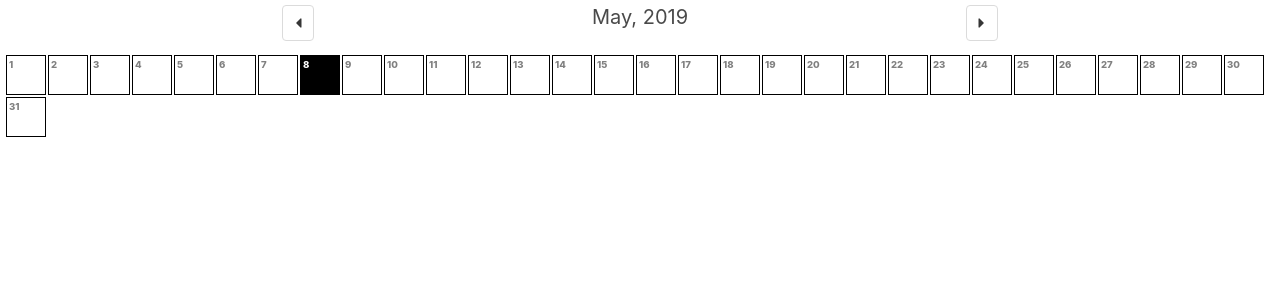
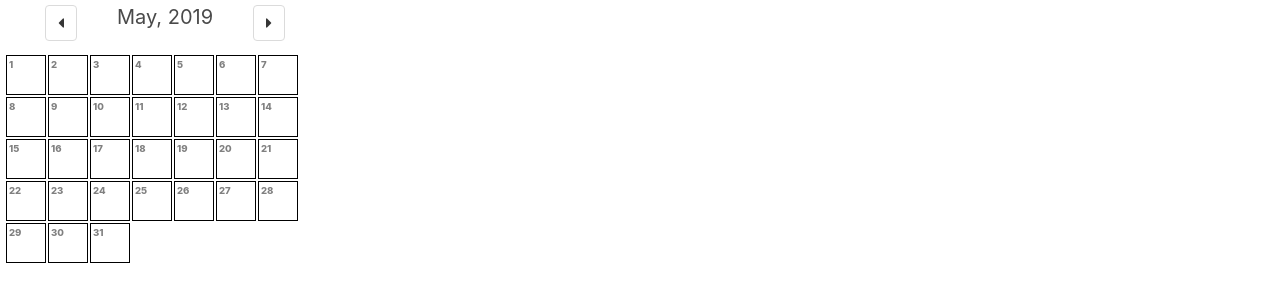
Before and after one commit to surajsharma/Calendar, a React (Create React App) app: page / in a window 1280 px wide. Shown: the top 302 px of the page. Built offline with nearby package versions, Linux system fonts and the light colour scheme.

Commit message:
calendar works

```diff
--- a/src/components/Day.js
+++ b/src/components/Day.js
@@ -1,14 +1,26 @@
-import React from "react";
+import React from "react"
 
 export default class Day extends React.Component {
+  constructor(props) {
+    super(props);
+    this.state = {
+        today: {dd:this.props.today.dd, mm:this.props.today.mm, yyyy:this.props.today.yyyy},
+        thisday: false
+    };
+  }
+
+  componentDidMount(){
+    let today = new Date()
+    if(this.props.isday) {
+        console.log(this.props.isday)
+        this.setState({thisday:true})
+    }
+}
+
   render() {
-    if(Number(this.props.today) === Number(this.props.date))
-    { if(this.props.thismonth)
+    if(this.state.thisday)
         return <div className="day today">{this.props.date}</div>
       else
         return <div className="day">{this.props.date}</div>
-    } else {
-    return <div className="day">{this.props.date}</div>
-  }
   }
 }
--- a/src/components/Month.js
+++ b/src/components/Month.js
@@ -10,17 +10,19 @@ export default class Month extends React.Component {
       firstDay: new Date(this.props.year, this.props.month).getDay(),
       numDays: 32 - new Date(this.props.year, this.props.month, 32).getDate(),
       rDays: [],
-      todaydd: null,
-      month:this.props.month,
-      year:this.props.year,
-      thismonth:true
+      today: {dd:null, mm:null, yyyy:null},
+      monthDisplay:this.props.month,
+      yearDisplay:this.props.year
     };
   }
 
   componentDidMount() {
-    let dd = String(this.props.today.getDate()).padStart(2, '');
-    this.daysInMonth(this.state.month, this.state.year);
-    this.setState({ todaydd: dd });
+    let dd = this.props.today.getDate();
+    let mm = this.props.today.getMonth();
+    let yyyy = this.props.today.getFullYear();
+
+    this.daysInMonth(this.state.monthDisplay, this.state.monthDisplay);
+    this.setState({ today: {dd:dd, mm:mm, yyyy: yyyy} });
   }
 
   daysInMonth = (iMonth, iYear) => {
@@ -35,30 +37,48 @@ export default class Month extends React.Component {
   };
 
   nextMonth = () =>{
-    this.setState({thismonth:false, month: (this.state.month+1)%months.length})
-    this.daysInMonth(this.state.month+1, this.state.year)
+    if(((this.state.monthDisplay)%months.length)==11){
+        let HNY = Number(this.state.yearDisplay)+1
+        console.log(HNY, ((this.state.monthDisplay+1)%months.length))
+        this.setState({monthDisplay:0, yearDisplay: HNY})
+    }
+      else
+      {
+        this.setState({monthDisplay:(this.state.monthDisplay+1)%months.length})
+      }
+    this.daysInMonth(this.state.monthDisplay+1, this.state.yearDisplay)
   }
 
-
   prevMonth = () =>{
-    this.setState({thismonth:false, month: (this.state.month-1)%months.length})
-    this.daysInMonth(this.state.month-1, this.state.year)
+    if(((this.state.monthDisplay-1)%months.length) < 0){
+      this.setState({monthDisplay:months.length-1, yearDisplay: this.state.yearDisplay-1})
+    }
+      else{
+        this.setState({monthDisplay:(this.state.monthDisplay-1)%months.length})
+      }
+    this.daysInMonth(this.state.monthDisplay-1, this.state.yearDisplay)
   }
 
 
   render() {
     let days = this.state.rDays;
-    var selectedMonthName = months[this.state.month];
+    var selectedMonthName = months[this.state.monthDisplay];
 
     return (
       <div className="month">
         <div className="monthTop">
           <button onClick={this.prevMonth} className="button fa fa-caret-left" aria-hidden="true"></button>
-          <p className="subtitle">{selectedMonthName}, {this.props.year}</p>
+          <p className="subtitle">{selectedMonthName}, {this.state.yearDisplay}</p>
           <button onClick={this.nextMonth} className="button fa fa-caret-right" aria-hidden="true"></button>
         </div>
           <div className="monthdays">
-            {days.map(item => (<Day thismonth={this.state.thismonth} date={item + 1} today={this.state.todaydd} key={item} />))}
+            {days.map(item => (
+              <Day  today={this.state.today}
+                    month={this.state.monthDisplay}
+                    year={this.state.yearDisplay}
+                    date={item + 1}
+                    isday={false}
+                    key={item} />))}
           </div>
       </div>
     );
--- a/src/styles.css
+++ b/src/styles.css
@@ -13,6 +13,7 @@
 
 .month {
   padding: 5px;
+  width: 330px;
 }
 
 .monthdays {
```
